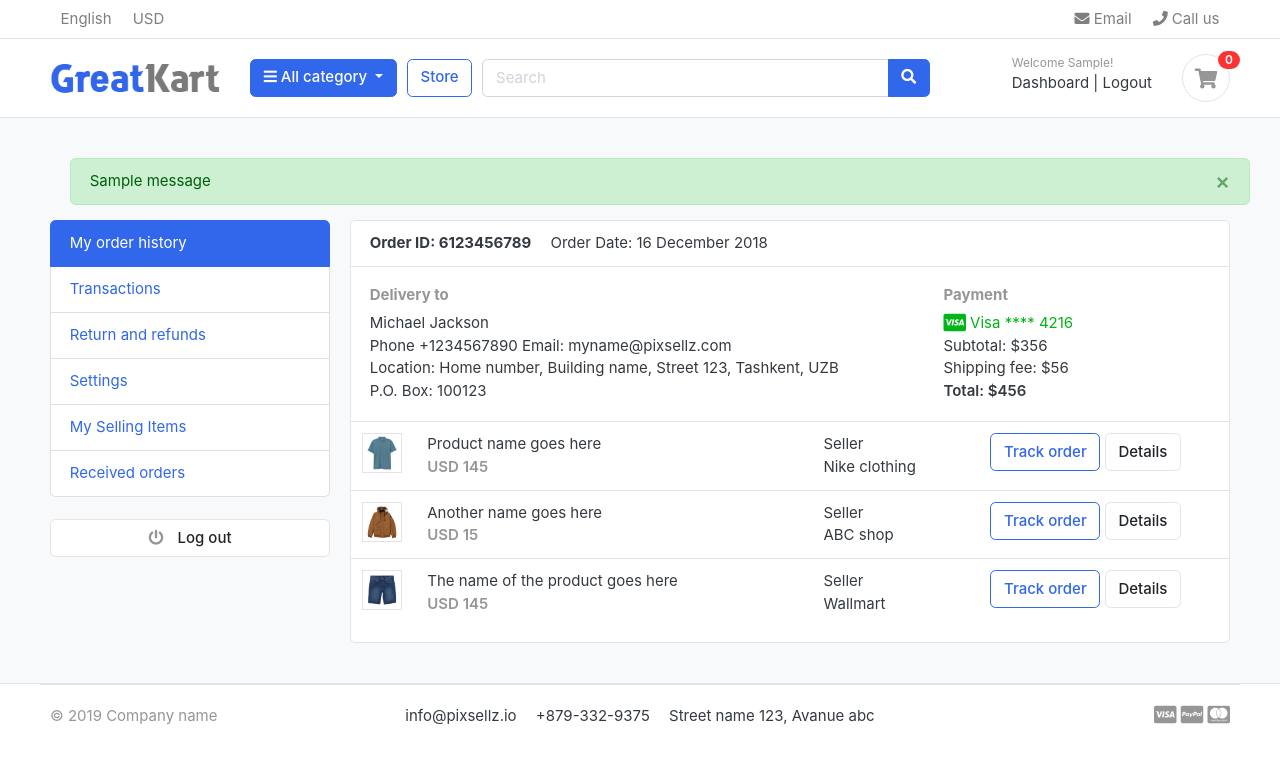
After one commit to xml12333/eshop2, a Django app: page /accounts/ in a window 1280 px wide. The commit adds this page. Shown: the top 764 px of the page. Run offline with Django 3.2, Linux system fonts and the light colour scheme; a user stored in the database is signed in; tables that the repository leaves empty hold one stand-in row (values such as "Sample post"); one stand-in notice (Sample message) is shown; parts of the project's set-up code (start-up, migrations or seed data) failed here and were passed over; some libraries are stand-ins or nearby versions; some web fonts are replaced.

Commit message:
email verification

```diff
--- /dev/null
+++ b/accounts/urls.py
@@ -0,0 +1,17 @@
+from django.urls import path
+
+from . import views
+
+
+urlpatterns = [
+    path('register/', views.register, name = 'register'),
+    path('login/', views.login, name = 'login'),
+    path('logout/', views.logout, name = 'logout'),
+    path('dashboard/', views.dashboard, name = 'dashboard'),
+    path('', views.dashboard, name = 'dashboard'),
+
+    path('activate/<uidb64>/<token>/', views.activate, name = 'activate'),
+
+
+
+]
--- a/accounts/views.py
+++ b/accounts/views.py
@@ -1,3 +1,105 @@
-from django.shortcuts import render
+from email.message import EmailMessage
+from django.shortcuts import redirect, render
 
-# Create your views here.
+from accounts.models import Account
+from .forms import RegistrationForm
+from django.contrib import messages
+from django.contrib import auth
+from django.contrib.auth.decorators import login_required
+
+from django.contrib.sites.shortcuts import get_current_site
+from django.template.loader import render_to_string
+from django.utils.http import urlsafe_base64_encode, urlsafe_base64_decode
+from django.utils.encoding import force_bytes
+from django.contrib.auth.tokens import default_token_generator
+from django.core.mail import EmailMessage
+from django.http import HttpResponse
+
+
+def register(request):
+    if request.method == 'POST':
+        form = RegistrationForm(request.POST)
+        if form.is_valid():
+            first_name = form.cleaned_data['first_name']
+            last_name = form.cleaned_data['last_name']
+            phone_number = form.cleaned_data['phone_number']
+            email = form.cleaned_data['email']
+            password = form.cleaned_data['password']
+
+            username = email.split('@')[0]
+
+            user = Account.objects.create_user(
+                first_name=first_name,
+                last_name=last_name,
+                username=username,
+                email=email,
+                password=password,
+            )
+            user.phone_number = phone_number
+            user.save()
+
+            current_site = get_current_site(request)
+            mail_subject = 'Please activate your account'
+            message = render_to_string('accounts/account_verification_email.html', {
+                'user': user,
+                'domain': current_site,
+                'uid': urlsafe_base64_encode(force_bytes(user.pk)),
+                'token': default_token_generator.make_token(user),
+
+            })
+            to_email = email
+            send_email = EmailMessage(mail_subject, message, to=[to_email])
+            send_email.send()
+            # messages.success(request, 'We send verefication mail to you email address.')
+            return redirect('/accounts/login/?command=verification&email='+email)
+    else:
+        form = RegistrationForm()
+
+    context = {'form': form}
+    return render(request, 'accounts/register.html', context)
+
+
+def login(request):
+    if request.method == "POST":
+        email = request.POST['email']
+        password = request.POST['password']
+
+        user = auth.authenticate(email=email, password=password)
+
+        if user is not None:
+            auth.login(request, user)
+            messages.success(request, 'You are now logged in.')
+            return redirect('dashboard')
+        else:
+            messages.error(request, 'Invalid login credentials')
+            return redirect('login')
+
+    return render(request, 'accounts/login.html')
+
+
+@login_required(login_url='login')
+def logout(request):
+    auth.logout(request)
+    # messages.success(request, 'You are logged out.')
+    return redirect('home')
+
+
+def activate(request, uidb64, token):
+    try:
+        uid = urlsafe_base64_decode(uidb64).decode()
+        user = Account._default_manager.get(pk=uid)
+    except(TypeError, ValueError, OverflowError, Account.DoesNotExist):
+        user = None
+
+    if user is not None and default_token_generator.check_token(user, token):
+        user.is_active = True
+        user.save()
+        messages.success(request, 'Congratulations! Your account is activated')
+        return redirect('login')
+    else:
+        messages.error(request, 'Invalid activation link')
+        return redirect('register')
+
+@login_required(login_url='login')
+def dashboard(request):
+    return render(request, 'accounts/dashboard.html')
--- a/greatkart/urls.py
+++ b/greatkart/urls.py
@@ -25,4 +25,5 @@ urlpatterns = [
     path('', views.home, name='home'),
     path('store/', include('store.urls')),
     path('cart/', include('carts.urls')),
+    path('accounts/', include('accounts.urls')),
 ] + static(settings.MEDIA_URL, document_root=settings.MEDIA_ROOT)
--- /dev/null
+++ b/templates/accounts/dashboard.html
@@ -0,0 +1,97 @@
+{%extends 'base.html'%}
+{%block content%}
+<!-- ========================= SECTION CONTENT ========================= -->
+<section class="section-conten padding-y bg">
+{%include 'includes/alerts.html'%}
+    <div class="container">
+        <div class="row">
+        <aside class="col-md-3">
+            <!--   SIDEBAR   -->
+            <ul class="list-group">
+                <a class="list-group-item active" href="#"> My order history </a>
+                <a class="list-group-item" href="#"> Transactions </a>
+                <a class="list-group-item" href="#"> Return and refunds </a>
+                <a class="list-group-item" href="#">Settings </a>
+                <a class="list-group-item" href="#"> My Selling Items </a>
+                <a class="list-group-item" href="#"> Received orders </a>
+            </ul>
+            <br>
+            <a class="btn btn-light btn-block" href="{%url 'logout'%}"> <i class="fa fa-power-off"></i> <span class="text">Log out</span> </a>
+            <!--   SIDEBAR .//END   -->
+        </aside>
+        <main class="col-md-9">
+            <article class="card">
+            <header class="card-header">
+                <strong class="d-inline-block mr-3">Order ID: 6123456789</strong>
+                <span>Order Date: 16 December 2018</span>
+            </header>
+            <div class="card-body">
+                <div class="row">
+                    <div class="col-md-8">
+                        <h6 class="text-muted">Delivery to</h6>
+                        <p>Michael Jackson <br>
+                        Phone +1234567890 Email: myname@pixsellz.com <br>
+                        Location: Home number, Building name, Street 123,  Tashkent, UZB <br>
+                        P.O. Box: 100123
+                         </p>
+                    </div>
+                    <div class="col-md-4">
+                        <h6 class="text-muted">Payment</h6>
+                        <span class="text-success">
+                            <i class="fab fa-lg fa-cc-visa"></i>
+                            Visa  **** 4216
+                        </span>
+                        <p>Subtotal: $356 <br>
+                         Shipping fee:  $56 <br>
+                         <span class="b">Total:  $456 </span>
+                        </p>
+                    </div>
+                </div> <!-- row.// -->
+            </div> <!-- card-body .// -->
+            <div class="table-responsive">
+            <table class="table table-hover">
+                <tr>
+                    <td width="65">
+                        <img src="../images/items/1.jpg" class="img-xs border">
+                    </td>
+                    <td>
+                        <p class="title mb-0">Product name goes here </p>
+                        <var class="price text-muted">USD 145</var>
+                    </td>
+                    <td> Seller <br> Nike clothing </td>
+                    <td width="250"> <a href="#" class="btn btn-outline-primary">Track order</a> <a href="#" class="btn btn-light"> Details </a> </td>
+                </tr>
+                <tr>
+                    <td>
+                        <img src="../images/items/2.jpg" class="img-xs border">
+                    </td>
+                    <td>
+                        <p class="title mb-0">Another name goes here </p>
+                        <var class="price text-muted">USD 15</var>
+                    </td>
+                    <td> Seller <br> ABC shop </td>
+                    <td> <a href="#" class="btn btn-outline-primary">Track order</a> <a href="#" class="btn btn-light"> Details </a> </td>
+                </tr>
+                <tr>
+                    <td>
+                        <img src="../images/items/3.jpg" class="img-xs border">
+                    </td>
+                    <td>
+                        <p class="title mb-0">The name of the product  goes here </p>
+                        <var class="price text-muted">USD 145</var>
+                    </td>
+                    <td> Seller <br> Wallmart </td>
+                    <td> <a href="#" class="btn btn-outline-primary">Track order</a> <a href="#" class="btn btn-light"> Details </a> </td>
+                </tr>
+            </table>
+            </div> <!-- table-responsive .end// -->
+            </article> <!-- order-group.// -->
+        </main>
+    </div> <!-- row.// -->
+    </div>
+
+
+    </section>
+    <!-- ========================= SECTION CONTENT END// ========================= -->
+
+{%endblock%}
--- /dev/null
+++ b/templates/accounts/logout.html
@@ -0,0 +1,3 @@
+{%extends 'base.html'%}
+{%block content%}
+{%endblock%}
--- a/templates/base.html
+++ b/templates/base.html
@@ -31,7 +31,9 @@
 
     <script type="text/javascript">
     /// some script
-
+    setTimeout(function(){
+     $('.alert-danger').fadeOut('slow')
+    },4000)
     // jquery ready start
     $(document).ready(function() {
         // jQuery code
--- /dev/null
+++ b/templates/includes/alerts.html
@@ -0,0 +1,13 @@
+{% if messages %}
+<ul class="messages">
+    {% for message in messages %}
+    <div id="message" class="container">
+    <div{% if message.tags %} class="alert alert-{{ message.tags }} alert-dismissible fade show"{% endif %} role ='alert'>
+        <button type = 'button' class="close" data-dismiss="alert" aria-label="Close"><span aria-hidden="true">&times;</span></button>
+        {% if message.level == DEFAULT_MESSAGE_LEVELS.ERROR %}Error: {% endif %}
+        {{ message }}
+    </div>
+    </div>
+    {% endfor %}
+</ul>
+{% endif %}
--- a/templates/includes/navbar.html
+++ b/templates/includes/navbar.html
@@ -61,13 +61,28 @@
         </div> <!-- col.// -->
         <div class="col-lg-3 col-sm-6 col-8 order-2 order-lg-3">
                     <div class="d-flex justify-content-end mb-3 mb-lg-0">
+                        {%if user.id is not None%}
+                        <div class="widget-header">
+                            <small class="title text-muted">Welcome {{user.first_name}}!</small>
+                            <div>
+
+                                <a href="{%url 'dashboard'%}">Dashboard</a> <span class="dark-transp"> | </span>
+                                <a href="{%url 'logout'%}"> Logout</a>
+
+                            </div>
+                        </div>
+                        {%else%}
                         <div class="widget-header">
                             <small class="title text-muted">Welcome guest!</small>
                             <div>
-                                <a href="./signin.html">Sign in</a> <span class="dark-transp"> | </span>
-                                <a href="./register.html"> Register</a>
+
+
+                                <a href="{%url 'login'%}">Sign in</a> <span class="dark-transp"> | </span>
+                                <a href="{%url 'register'%}"> Register</a>
+
                             </div>
                         </div>
+                        {%endif%}
                         <a href="{%url 'cart'%}" class="widget-header pl-3 ml-3">
                             <div class="icon icon-sm rounded-circle border"><i class="fa fa-shopping-cart"></i></div>
                             <span class="badge badge-pill badge-danger notify">{{cart_count}}</span>
```
Also changed, not shown: accounts/forms.py (added, +31 -0 lines), greatkart/settings.py (+14 -0 lines), templates/accounts/account_verification_email.html (added, +10 -0 lines), templates/accounts/login.html (added, +45 -0 lines), templates/accounts/register.html (added, +80 -0 lines).
